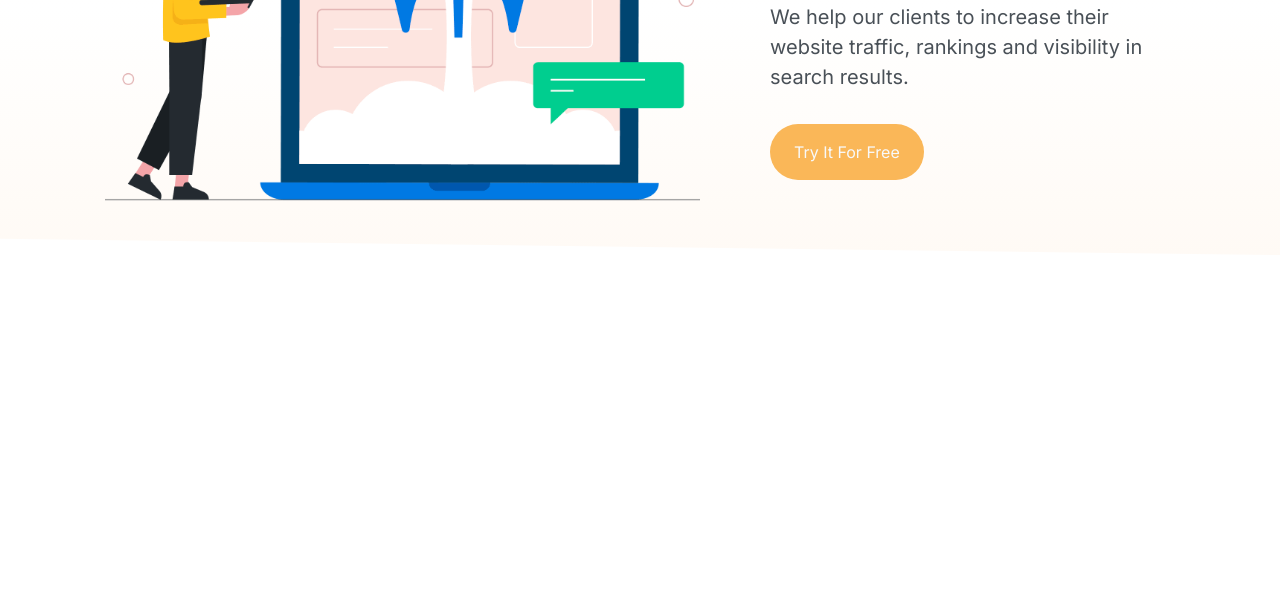
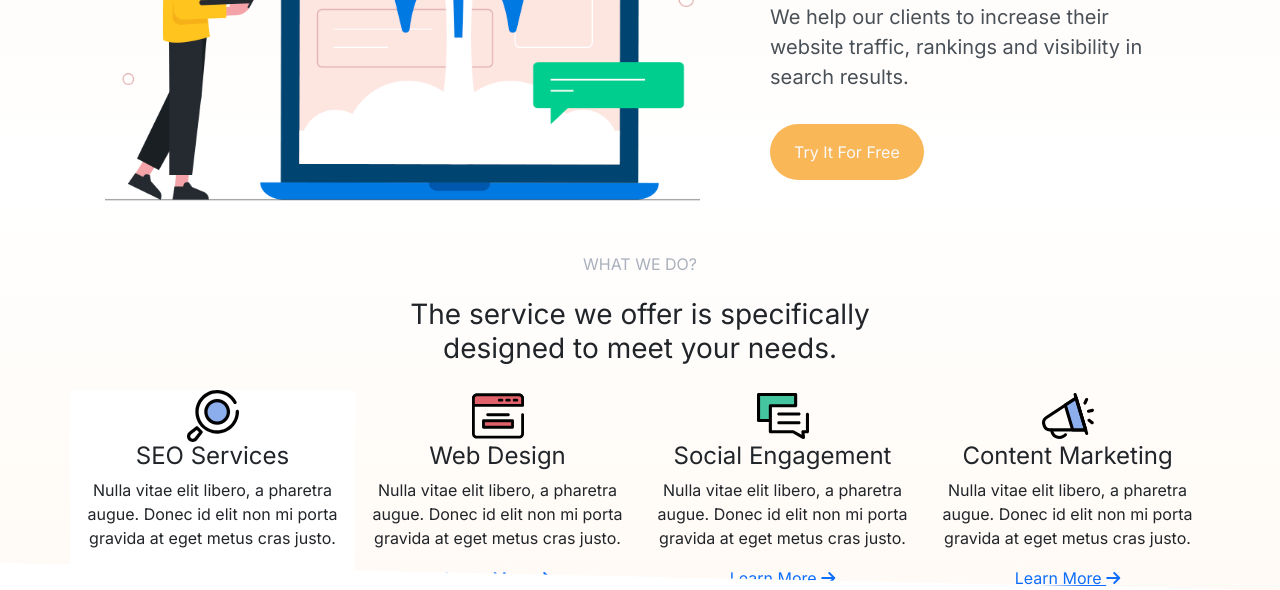
Before and after one commit to ankitpativala1405/SandBox_Bootstrap, a website: page index.html in a window 1280 px wide. Shown: the part 311-901 px from the top of the page. Before the commit the page ends 800 px from the top, so only its background shows below. Drawn offline with nearby package versions, Linux system fonts and the light colour scheme.

Commit message:
update || 05-07

```diff
--- a/CSS/style.css
+++ b/CSS/style.css
@@ -176,3 +176,12 @@ dl {
   background-color: #fab758 !important;
   width: fit-content;
 }
+
+h2{
+  font-size: var(--text-base);
+  color: #aab0bc;
+}
+
+h3{
+  max-width: var(--container-xl)
+}
--- a/index.html
+++ b/index.html
@@ -96,6 +96,8 @@
         </div>
       </header>
 
+      <!-- Hero section -->
+
       <div class="bg-gradient-custom">
         <section class="Rocket-image py-5">
           <div class="container mx-auto">
@@ -118,16 +120,15 @@
             </div>
           </div>
         </section>
-      </div>
 
-      <!-- service section -->
+              <!-- service section -->
 
-      <!-- <section>
+      <section>
       <div class="container">
-        <div class="service_main">
-          <div class="service-text">
-            <h2 class="sandbox_h2">What We Do?</h2>
-            <h3 class="sandbox_h3">
+        <div class="d-flex flex-column text-center">
+          <div class="">
+            <h2 class="text-uppercase">What We Do?</h2>
+            <h3 class="mx-auto py-3">
               The service we offer is specifically designed to meet your
               needs.
             </h3>
@@ -136,8 +137,8 @@
           <div class="card_main">
             <div class="service_dot"></div>
             <div class="service_circle"></div>
-            <div class="service_card_main">
-              <div class="service_card">
+            <div class="row">
+              <div class="col bg-body">
                 <div class="service_icon">
                   <svg xmlns="http://www.w3.org/2000/svg" viewBox="0 0 512 511.9" width="52px" height="52px"
                     class="svg-inject icon-svg icon-svg-md !w-[2.6rem] !h-[2.6rem] !stroke-[#60697b] text-yellow !mb-3 m-[0_auto]">
@@ -161,7 +162,7 @@
                   </a>
                 </div>
               </div>
-              <div class="service_card">
+              <div class="col">
                 <div class="service_icon">
                   <svg xmlns="http://www.w3.org/2000/svg" viewBox="0 0 512 442.8" width="52px" height="52px"
                     class="svg-inject icon-svg icon-svg-md !w-[2.6rem] !h-[2.6rem] !text-[#e2626b] text-red !mb-3 m-[0_auto]">
@@ -191,7 +192,7 @@
                   </a>
                 </div>
               </div>
-              <div class="service_card">
+              <div class="col">
                 <div class="service_icon">
                   <svg xmlns="http://www.w3.org/2000/svg" viewBox="0 0 512 454.6" width="52px" height="52px"
                     class="svg-inject icon-svg icon-svg-md !w-[2.6rem] !h-[2.6rem] !text-[#45c4a0] text-green !mb-3 m-[0_auto]">
@@ -215,7 +216,7 @@
                   </a>
                 </div>
               </div>
-              <div class="service_card">
+              <div class="col">
                 <div class="service_icon">
                   <svg xmlns="http://www.w3.org/2000/svg" viewBox="0 0 409.6 362.5" width="52px" height="52px"
                     class="svg-inject icon-svg icon-svg-md !w-[2.6rem] !h-[2.6rem] !text-[#3f78e0] text-blue !mb-3 m-[0_auto]">
@@ -245,11 +246,13 @@
                 </div>
               </div>
             </div>
-
           </div>
         </div>
       </div>
-    </section> -->
+    </section>
+      </div>
+
+
 
       <!-- Analyze section -->
 
```
